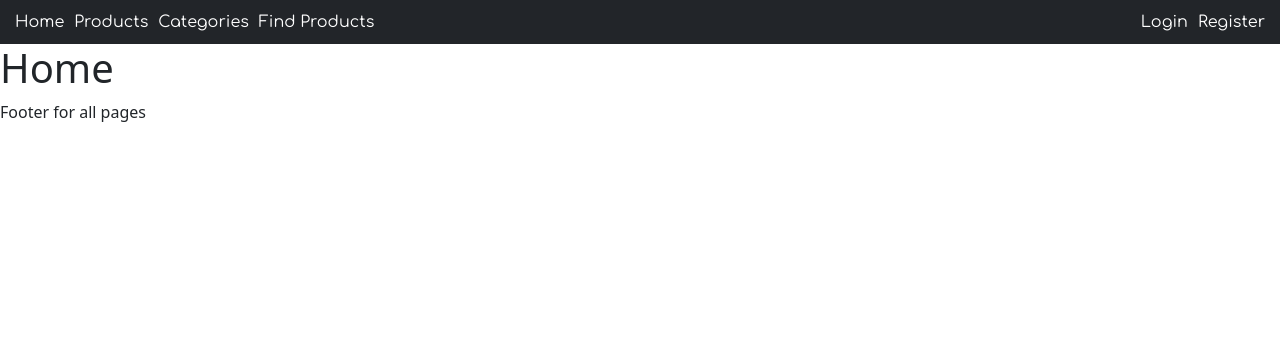
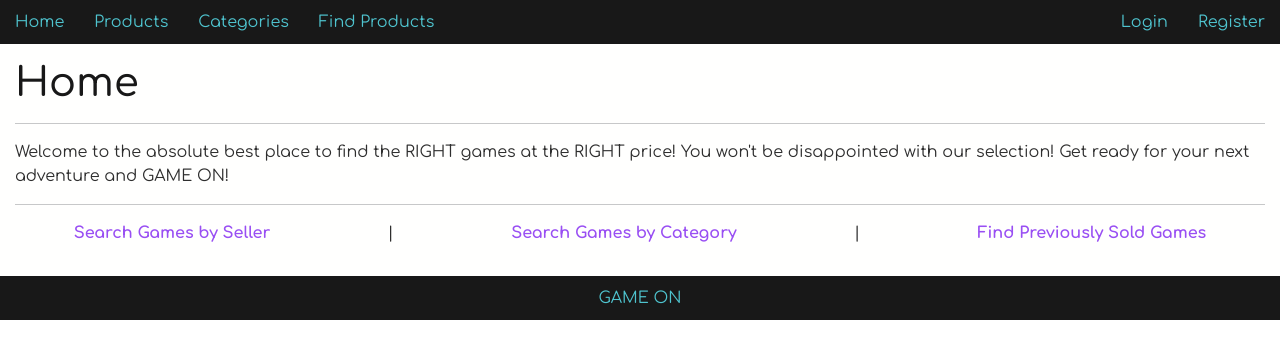
Before and after one commit to TrinaNix4/game-on-dpl, a React (Create React App) app in the folder client/: page / in a window 1280 px wide. Shown: the top 358 px of the page. Built offline with nearby package versions, Linux system fonts and the light colour scheme; what devise-axios would draw is missing.

Commit message:
Styling added

```diff
--- a/client/src/App.js
+++ b/client/src/App.js
@@ -41,7 +41,7 @@ function App() {
           </Routes>
         </>
       </FetchUser>
-      <p>Footer for all pages</p>
+      <p style={{ padding: '10px', display: 'flex', justifyContent: 'center', background: '#181818', color: '#4fc4cf', fontFamily: 'Comfortaa' }}>GAME ON</p>
     </div>
   );
 }
--- a/client/src/components/Pages/Category.js
+++ b/client/src/components/Pages/Category.js
@@ -74,10 +74,16 @@ return (
       );
    };
       return (
-    <div>
-      <h1>Categories</h1>
+    <div className='page'>
+      <h1>Games by Category</h1>
+
+      <h4>Select Category:</h4>
+      <p>
       {getSelect()}
+      </p>
+      <p>
       {renderFilteredCategoryProducts()}
+      </p>
     </div>
   );
 };
--- a/client/src/components/Pages/FindProducts.js
+++ b/client/src/components/Pages/FindProducts.js
@@ -55,7 +55,7 @@ const FindProducts = () => {
     const renderSellerSelect = () => {
         return (
             <Form.Select defaultValue={'DEFAULT'} label='Select' onChange={getBuyers} aria-label="Select Seller">
-                <option value="DEFAULT" disabled hidden>Please choose a Seller...</option>
+                <option value="DEFAULT" disabled hidden>Please Choose...</option>
                 {sellers.map((seller) => (
                     <option key={seller.id} value={seller.id}>{seller.name}</option>
 ))}
@@ -66,7 +66,7 @@ const FindProducts = () => {
     const renderBuyerSelect = () => {
         return(
             <Form.Select defaultValue={'DEFAULT'} label='Select' onChange={getProducts} aria-label="Select Buyer">
-            <option value="DEFAULT" disabled hidden>Please Choose a Buyer...</option>
+            <option value="DEFAULT" disabled hidden>Please Choose...</option>
             {buyers.map((buyer) =>(
                 <option key={buyer.id} value={buyer.id}>{buyer.name}</option>
             ))}
@@ -96,18 +96,25 @@ const FindProducts = () => {
     }
 
     return(
-        <div>
-            <h1>Find Products by Seller</h1>
-            <p>Sellers:</p>
+        <div className='page'>
+            <h1>Find Games by Seller and Buyer</h1>
+
+            <h4>Seller:</h4>
             {/* do I have sellers? if yes, render the method */}
+                <p>
                 {sellers && renderSellerSelect()}
+                </p>
                 {/* {JSON.stringify(sellers)} */}
-            <p>Buyers:</p>
+            <h4>Buyer:</h4>
+                <p>
                 {buyers && renderBuyerSelect()}
+                </p>
                  {/* {JSON.stringify(buyers)} */}
-            {/* <p>Products:</p>
+            <h4>Purchased Games:</h4>
+            <p>
             {renderProducts()}
-              {JSON.stringify(products)}  */}
+            </p>
+              {/* {JSON.stringify(products)}  */}
         </div>
     );
     };
--- a/client/src/components/Pages/Products.js
+++ b/client/src/components/Pages/Products.js
@@ -39,12 +39,13 @@ const Products = (props) => {
 
     return sellersProducts.map((seller) => {
       return (
+        <div className='list'>
         <ListGroup key={seller.id}>
         <ListGroup.Item>
           <div>
-      <hr></hr>
+      {/* <hr></hr> */}
             <h2>{seller.name}</h2>
-            <p>{seller.email}</p>
+            <p style={{ marginLeft: '5px' }}>{seller.email}</p>
           </div>
           <Table striped bordered hover variant="dark">
             <thead>
@@ -58,6 +59,7 @@ const Products = (props) => {
           </Table>
         </ListGroup.Item>
         </ListGroup>
+        </div>
 
       );
     });
@@ -86,10 +88,10 @@ useEffect(() => {
   if (loading) return <p>Loading</p>;
 
   return (
-   <div>
-   <h1>Welcome to our Sellers Page!</h1>
+   <div className='page'>
+   <h1>Games by Seller</h1>
      <ListGroup>{renderData()}</ListGroup>
-   <p>{JSON.stringify(products)}</p>
+   {/* <p>{JSON.stringify(products)}</p> */}
 
   </div>
   )
--- a/client/src/components/shared/Home.js
+++ b/client/src/components/shared/Home.js
@@ -1,12 +1,19 @@
 import axios from "axios";
 import { useContext, useEffect, useState } from "react";
+import { Link } from "react-router-dom";
 import { AuthContext } from "../../providers/AuthProvider";
 
 const Home = () => {
 
   return (
-    <div>
+    <div className='page'>
       <h1>Home</h1>
+      <hr></hr>
+      <p>Welcome to the absolute best place to find the RIGHT games at the RIGHT price! You won't be disappointed with our selection! Get ready for your next adventure and GAME ON!</p>
+      <hr></hr>
+      <p style={{ display: 'flex', justifyContent: 'space-around' }}>
+      <Link to='/products' className='home_link'>Search Games by Seller</Link> | <Link to='/categories' className='home_link'>Search Games by Category</Link> | <Link to='find_products' className='home_link'>Find Previously Sold Games</Link>
+      </p>
     </div>
   );
 };
--- a/client/src/components/shared/NavBar.js
+++ b/client/src/components/shared/NavBar.js
@@ -8,20 +8,14 @@ const Navbar = () => {
   //    if(user) => logout
   //    if(!user) => login/register
 
-  const linkStyle = {
-    margin: "5px",
-    textDecoration: "none",
-    color: "white",
-  }
-
   const renderRightNav = () => {
     if (auth.user) {
       return <button onClick={auth.handleLogout}>Logout</button>;
     }
     return (
       <>
-        <Link to="/login" style={linkStyle}>Login</Link>
-        <Link to="/register" style={linkStyle}>Register</Link>
+        <Link to="/login" className='nav_link'>Login</Link>
+        <Link to="/register" className='nav_link'>Register</Link>
       </>
     );
   };
@@ -30,18 +24,18 @@ const Navbar = () => {
     if (auth.user) {
       return (
         <>
-          <Link className="Nav-link" to="/home">Home Protected</Link>
+          <Link className='nav_link' to="/home">Home Protected</Link>
         </>
       );
     }
   };
   return (
-    <div style={{ display: "flex", justifyContent: "space-between", fontFamily: "Comfortaa", padding: "10px", background: "#222529"}}>
+    <div style={{ display: 'flex', justifyContent: 'space-between', fontFamily: 'Comfortaa', paddingTop: '10px', paddingBottom: '10px', background: '#181818'}}>
       <div>
-        <Link to="/" style={linkStyle}>Home</Link>
-        <Link to="/Products" style={linkStyle}>Products</Link>
-        <Link className="Nav-link" to="/categories" style={linkStyle}>Categories</Link>
-        <Link to="/find_products" style={linkStyle}>Find Products</Link>
+        <Link to="/" className='nav_link'>Home</Link>
+        <Link to="/products" className='nav_link'>Products</Link>
+        <Link to="/categories" className='nav_link'>Categories</Link>
+        <Link to="/find_products" className='nav_link'>Find Products</Link>
 
       </div>
       <div>{renderRightNav()}</div>
--- a/client/src/index.css
+++ b/client/src/index.css
@@ -13,3 +13,54 @@ code {
   font-family: source-code-pro, Menlo, Monaco, Consolas, 'Courier New',
     monospace;
 }
+
+h1 {
+  font-family: 'Comfortaa';
+  color: #181818;
+
+}
+
+h2 {
+  color: #994ff3;
+  padding-top: 10px;
+}
+
+h4 {
+  font-family: 'Comfortaa';
+  color: #994ff3;
+  margin-left: 10px;
+}
+
+p {
+  font-family: 'Comfortaa';
+  color: #2e2e2e
+}
+
+.nav_link {
+    margin: 15px;
+    text-decoration: none;
+    color: #4fc4cf;
+}
+
+.nav_link:hover {
+  color: #994ff3;
+}
+
+.page {
+  padding: 15px;
+  background-color: #fffffe
+}
+
+.list {
+  font-family: 'Comfortaa'
+}
+
+.home_link {
+  color: #994ff3;
+  text-decoration: none;
+  font-weight: bold;
+}
+
+.home_link:hover {
+  color: #4fc4cf;
+}
```
